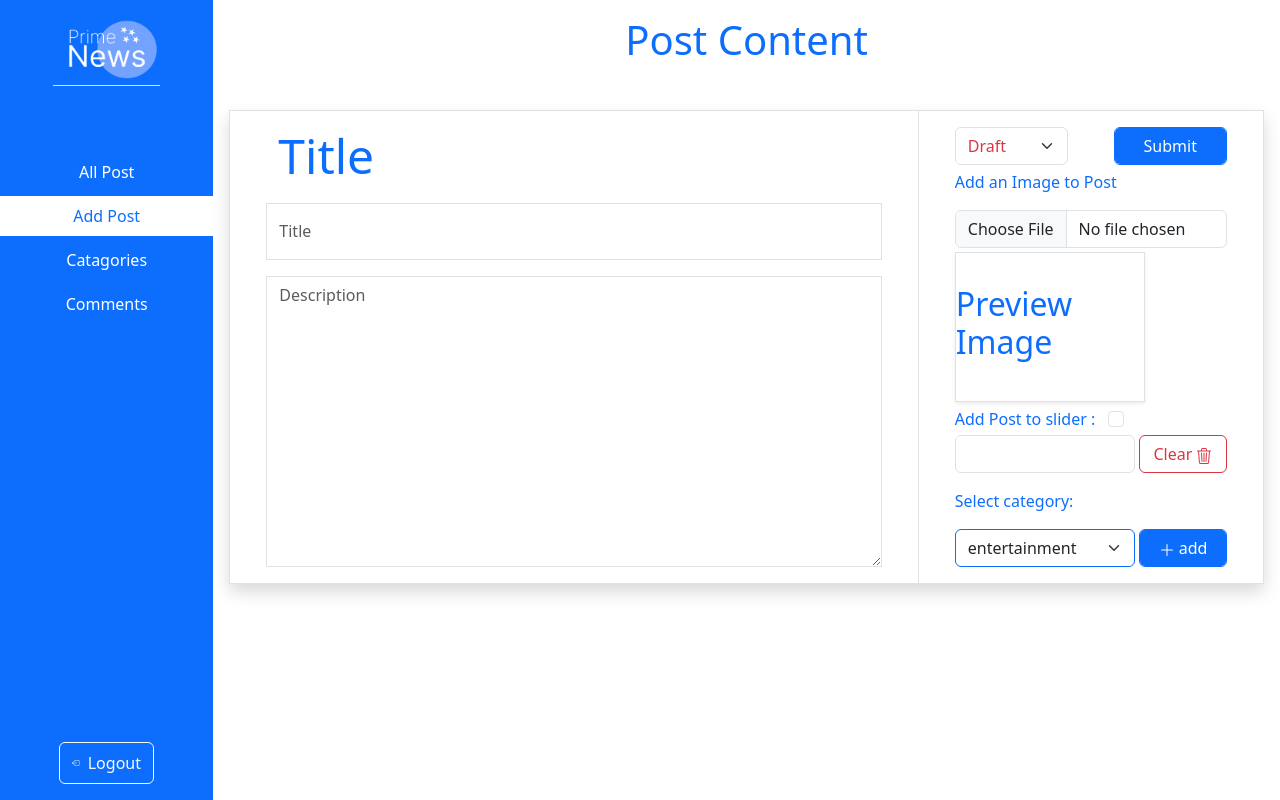
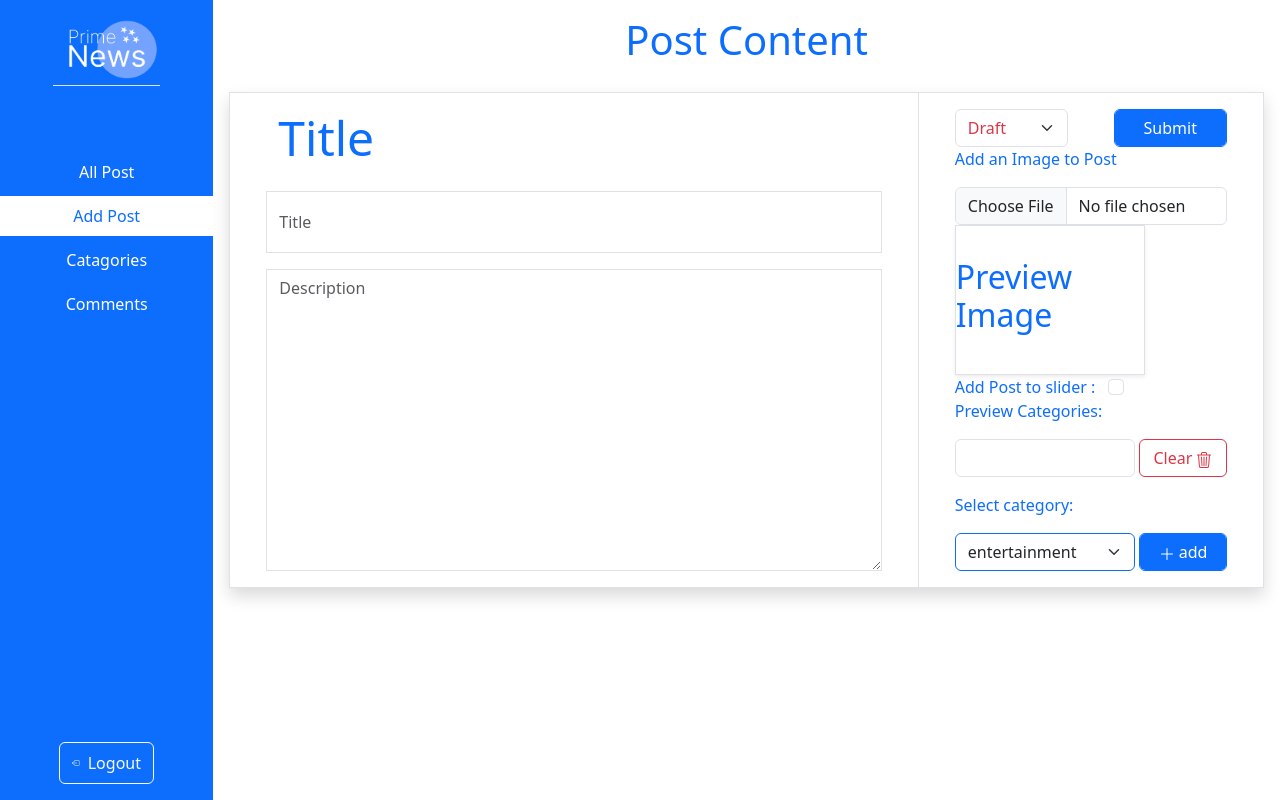
Before and after one commit to chinedugabriel/Blog-Post, a PHP site: page /php_projects/views/add_post.php in a window 1280 px wide. Run offline with PHP 8.4, Linux system fonts and the light colour scheme.

Commit message:
feat: implemented add categoty feature to the add post page

```diff
--- a/views/add_post.php
+++ b/views/add_post.php
@@ -116,9 +116,14 @@
                                     <div class="col-md-12 px-0">
                                         <div class="row">
                                             <div class="col-md-12">
+                                                <div class="row">
+                                                    <p class="text-primary">
+                                                        Preview Categories:
+                                                    </p>
+                                                </div>
                                                 <div class="row g-1">
                                                     <div class="col-8">
-                                                        <input type="text" id="categories-input" class="form-control  focus-ring focus-ring-light " readonly>
+                                                        <input type="text" id="categories-input" class="form-control  focus-ring focus-ring-light " name="categoriesInput" readonly>
                                                     </div>
                                                     <div class="col-4 ">
                                                         <button type="button" class="btn btn-outline-danger form-control" id="clear-input-category">Clear <svg xmlns="http://www.w3.org/2000/svg" width="16" height="16" fill="currentColor" class="bi bi-trash3" viewBox="0 0 16 16">
```
